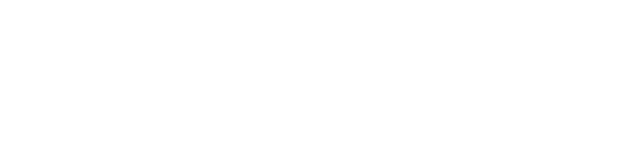
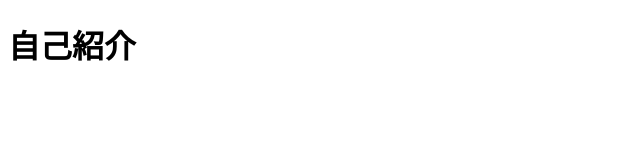
Before and after one commit to ueshimachihiro/web2024-2, a plain HTML site: page index.html in a window 1280 px wide. Shown: the whole page, without its empty margins (0-640 px from the left). Drawn offline with Linux system fonts and the light colour scheme.

Commit message:
Update index.html

```diff
--- a/index.html
+++ b/index.html
@@ -3,10 +3,10 @@
 
 <head>
   <meta charset="UTF-8">
-  <title> プロジェクト</title>
+  <title> 期末プロジェクト</title>
 </head>
 
 <body>
-
+<h1>自己紹介</h1>
 </body>
 </html>
```
